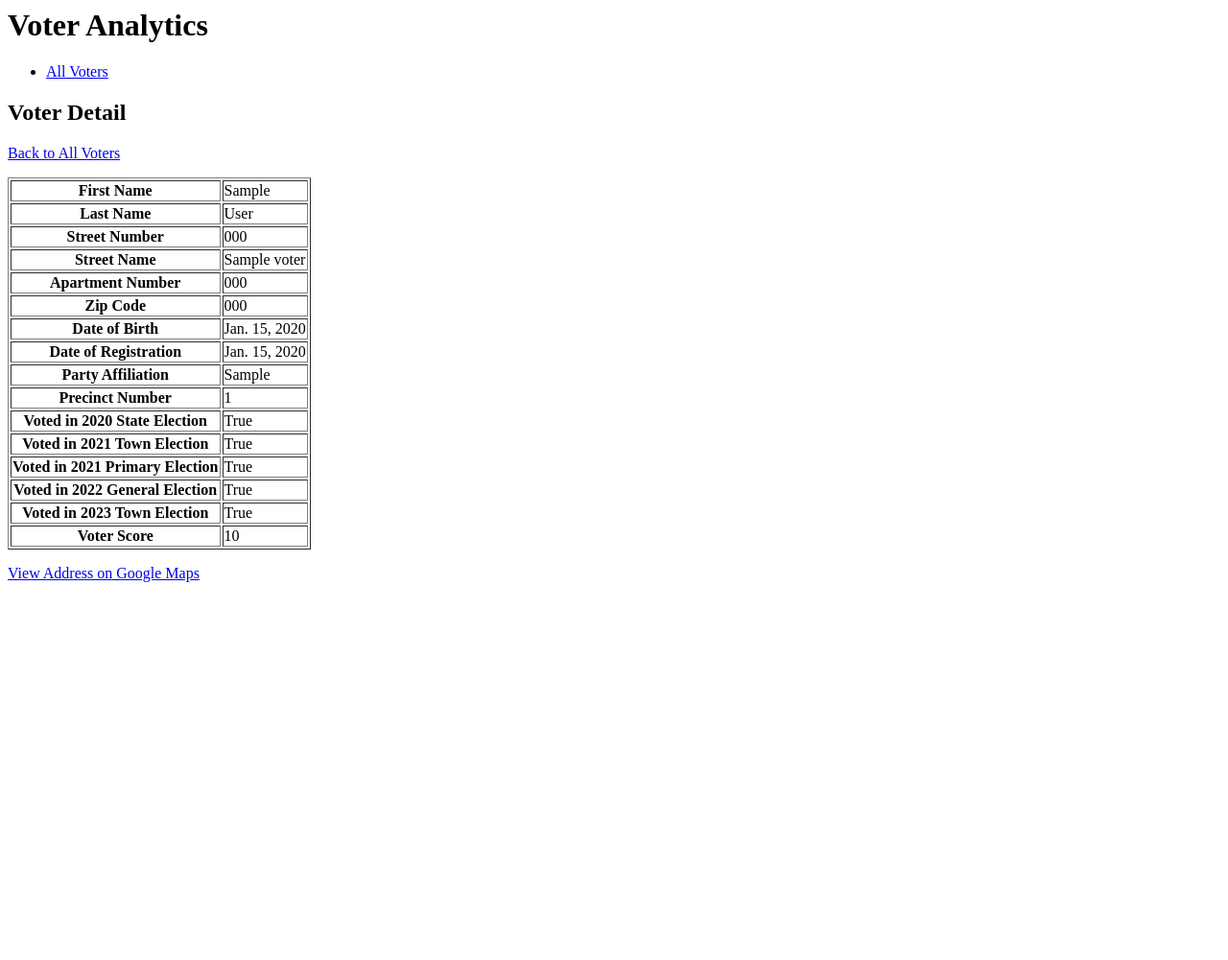
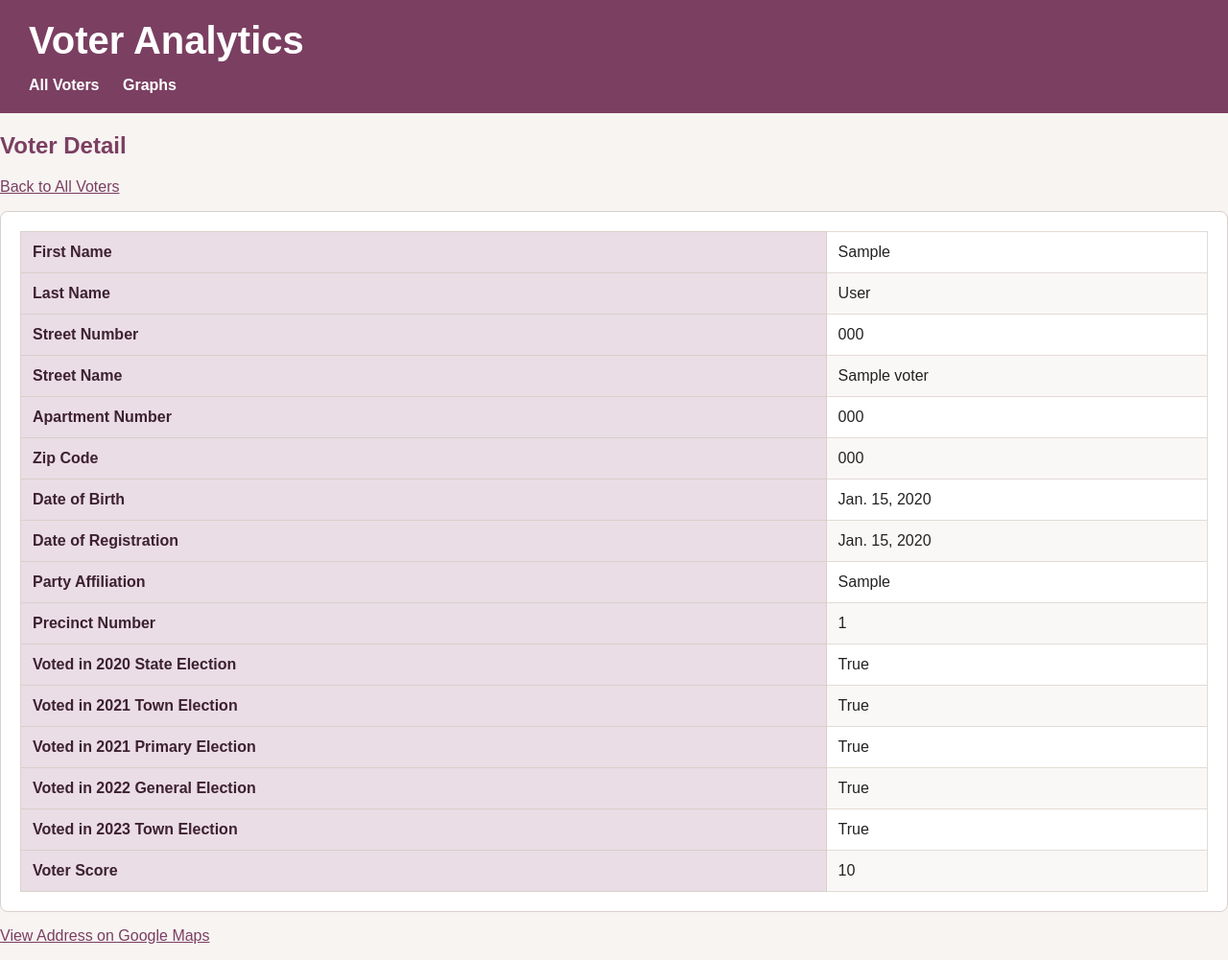
Before and after one commit to varadarohokale/cs412, a Django app: page /voter_analytics/voter/1 in a window 1280 px wide. Shown: the whole page at 96% size. Before the commit the page ends 607 px from the top, so only its background shows below. Run offline with Django 5.2, Linux system fonts and the light colour scheme; tables that the repository leaves empty hold one stand-in row (values such as "Sample post").

Commit message:
Task 3 completed

```diff
--- /dev/null
+++ b/static/voters.css
@@ -0,0 +1,184 @@
+/*
+    File: styles.css
+    Author: Varada Rohokale (vroho@bu.edu), 3/20/2026
+    Description: Basic styling for the voter_analytics application.
+    This file improves the visual appearance of the navigation,
+    forms, tables, and graph page.
+*/
+
+body {
+    font-family: Arial, Helvetica, sans-serif;
+    background-color: #f7f4f2;
+    color: #222222;
+    margin: 0;
+    padding: 0;
+}
+
+header {
+    background-color: #7b3f61;
+    color: white;
+    padding: 20px 30px;
+}
+
+header h1 {
+    margin: 0;
+    font-size: 40px;
+}
+
+nav ul {
+    list-style-type: none;
+    padding-left: 0;
+    margin-top: 15px;
+    margin-bottom: 0;
+}
+
+nav li {
+    display: inline-block;
+    margin-right: 20px;
+}
+
+nav a {
+    color: white;
+    text-decoration: none;
+    font-weight: bold;
+}
+
+nav a:hover {
+    text-decoration: underline;
+}
+
+.container {
+    width: 90%;
+    max-width: 1200px;
+    margin: 30px auto;
+}
+
+h2 {
+    color: #7b3f61;
+    margin-bottom: 20px;
+}
+
+.form-box {
+    background-color: white;
+    border: 1px solid #d8d0cb;
+    border-radius: 8px;
+    padding: 20px;
+    margin-bottom: 30px;
+}
+
+.form-box table {
+    border-collapse: collapse;
+}
+
+.form-box th {
+    text-align: right;
+    vertical-align: top;
+    padding: 10px 15px 10px 0;
+    color: #333333;
+}
+
+.form-box td {
+    padding: 8px 0;
+}
+
+select,
+input[type="text"] {
+    padding: 8px 10px;
+    border: 1px solid #bdb4ae;
+    border-radius: 6px;
+    background-color: white;
+    font-size: 15px;
+}
+
+input[type="checkbox"] {
+    margin-right: 8px;
+}
+
+input[type="submit"] {
+    background-color: #7b3f61;
+    color: white;
+    border: none;
+    padding: 10px 18px;
+    border-radius: 6px;
+    font-size: 15px;
+    cursor: pointer;
+}
+
+input[type="submit"]:hover {
+    background-color: #64324f;
+}
+
+.clear-link {
+    margin-left: 15px;
+    color: #7b3f61;
+    font-weight: bold;
+    text-decoration: none;
+}
+
+.clear-link:hover {
+    text-decoration: underline;
+}
+
+.table-box {
+    background-color: white;
+    border: 1px solid #d8d0cb;
+    border-radius: 8px;
+    padding: 20px;
+    overflow-x: auto;
+}
+
+table {
+    width: 100%;
+    border-collapse: collapse;
+}
+
+th {
+    background-color: #eadde5;
+    color: #3d2131;
+    text-align: left;
+    padding: 12px;
+    border: 1px solid #d8d0cb;
+}
+
+td {
+    padding: 12px;
+    border: 1px solid #e2dbd6;
+}
+
+tr:nth-child(even) {
+    background-color: #faf8f7;
+}
+
+tr:hover {
+    background-color: #f1ebee;
+}
+
+a {
+    color: #7b3f61;
+}
+
+a:hover {
+    color: #5a2e47;
+}
+
+.detail-table th {
+    width: 260px;
+}
+
+.pagination {
+    margin-bottom: 20px;
+    font-weight: bold;
+}
+
+.pagination a {
+    margin-right: 15px;
+    text-decoration: none;
+}
+
+.graph-box {
+    background-color: white;
+    border: 1px solid #d8d0cb;
+    border-radius: 8px;
+    padding: 20px;
+    margin-bottom: 30px;
+}
--- a/voter_analytics/models.py
+++ b/voter_analytics/models.py
@@ -67,7 +67,7 @@ def load_data():
     Voter.objects.all().delete()
 
     # Store the path to the CSV file that contains the voter data.
-    filename = "/Users/azs/Desktop/newton_voters.csv"
+    filename = "/Users/varadarohokale/Downloads/newton_voters.csv"
 
     # Open the CSV file and use a DictReader so that fields can be
     # accessed by column name instead of numerical index.
@@ -95,7 +95,7 @@ def load_data():
                 date_of_registration=parse_date(
                     row["Date of Registration"]
                 ),
-                party_affiliation=row["Party Affiliation"],
+                party_affiliation=row["Party Affiliation"].strip(),
                 precinct_number=row["Precinct Number"],
                 v20state=parse_boolean(row["v20state"]),
                 v21town=parse_boolean(row["v21town"]),
--- a/voter_analytics/templates/voter_analytics/base.html
+++ b/voter_analytics/templates/voter_analytics/base.html
@@ -14,11 +14,20 @@
 <body>
     <header>
         <h1>Voter Analytics</h1>
+        <link rel="stylesheet" href="{% static 'voters.css' %}">
 
-        <!-- Provide navigation links for the main pages. -->
         <nav>
             <ul>
-                <li><a href="{% url 'voters' %}">All Voters</a></li>
+            <li>
+                <a href="{% url 'voters' %}{% if current_query %}?{{ current_query }}{% endif %}">
+                    All Voters
+                </a>
+            </li>
+            <li>
+                <a href="{% url 'graphs' %}{% if current_query %}?{{ current_query }}{% endif %}">
+                    Graphs
+                </a>
+            </li>
             </ul>
         </nav>
     </header>
--- a/voter_analytics/templates/voter_analytics/voter_detail.html
+++ b/voter_analytics/templates/voter_analytics/voter_detail.html
@@ -15,6 +15,7 @@
 </p>
 
 <!-- Show all voter data fields in a readable table. -->
+<div class="table-box">
 <table border="1">
     <tr>
         <th>First Name</th>
@@ -96,6 +97,7 @@
         <td>{{ voter.voter_score }}</td>
     </tr>
 </table>
+</div>
 
 <!-- Provide a Google Maps link for the voter's address. -->
 <p>
--- a/voter_analytics/templates/voter_analytics/voters.html
+++ b/voter_analytics/templates/voter_analytics/voters.html
@@ -15,7 +15,7 @@
 </div>
 
 <!-- Show page navigation links when pagination is active. -->
-<div>
+<div class="pagination">
     {% if is_paginated %}
     {% if page_obj.has_previous %}
     <a href="?page={{ page_obj.previous_page_number }}
@@ -55,6 +55,7 @@
 </div>
 
 <!-- Show the selected voter fields in a table. -->
+<div  class="table-box">
 <table border="1">
     <tr>
         <th>Name</th>
@@ -83,4 +84,5 @@
     </tr>
     {% endfor %}
 </table>
+</div>
 {% endblock %}
--- a/voter_analytics/urls.py
+++ b/voter_analytics/urls.py
@@ -9,4 +9,5 @@ from . import views
 urlpatterns = [
     path("", views.VoterListView.as_view(), name="voters"),
     path("voter/<int:pk>", views.VoterDetailView.as_view(), name="voter"),
+    path("graphs", views.GraphsView.as_view(), name="graphs"),
 ]
--- a/voter_analytics/views.py
+++ b/voter_analytics/views.py
@@ -1,10 +1,12 @@
 # File: views.py
 # Author: Varada Rohokale (vroho@bu.edu), 3/20/2026
 # Description: View definitions for the voter_analytics application.
-# This file defines the ListView for showing/filtering voters and
-# the DetailView for showing one voter record.
+# This file defines views for listing voters, viewing one voter, and
+# displaying graphs of aggregate voter data.
 
 from django.views.generic import DetailView, ListView
+import plotly
+import plotly.graph_objs as go
 
 from .models import Voter
 
@@ -19,7 +21,6 @@ class VoterListView(ListView):
 
     def get_queryset(self):
         """Return the queryset of voters after applying filters."""
-        # Start with all voters ordered in a readable way.
         voter_list = super().get_queryset().order_by("last_name",
                                                      "first_name")
 
@@ -31,7 +32,7 @@ class VoterListView(ListView):
                     party_affiliation=party_affiliation
                 )
 
-        # Filter by minimum year of birth if one was selected.
+        # Filter by minimum year of birth if the user selected one.
         if "min_dob" in self.request.GET:
             min_dob = self.request.GET["min_dob"]
             if min_dob:
@@ -39,7 +40,7 @@ class VoterListView(ListView):
                     date_of_birth__year__gte=min_dob
                 )
 
-        # Filter by maximum year of birth if one was selected.
+        # Filter by maximum year of birth if the user selected one.
         if "max_dob" in self.request.GET:
             max_dob = self.request.GET["max_dob"]
             if max_dob:
@@ -53,8 +54,7 @@ class VoterListView(ListView):
             if voter_score:
                 voter_list = voter_list.filter(voter_score=voter_score)
 
-        # Filter by participation in each election checkbox.
-        # Each checked box means the voter must have voted in that election.
+        # Filter by election participation checkboxes.
         if "v20state" in self.request.GET:
             voter_list = voter_list.filter(v20state=True)
 
@@ -74,29 +74,22 @@ class VoterListView(ListView):
 
     def get_context_data(self, **kwargs):
         """Return the template context for the voter list page."""
-        # Start with the superclass context data.
         context = super().get_context_data(**kwargs)
 
-        # Provide all distinct party affiliations for the drop-down menu.
+        # Provide values needed by the filtering form.
         party_choices = (
             Voter.objects.values_list("party_affiliation", flat=True)
             .distinct()
             .order_by("party_affiliation")
         )
+        birth_years = range(1900, 2027)
+        voter_scores = [0, 1, 2, 3, 4, 5]
 
-        # Provide a list of years for the date of birth drop-downs.
-        birth_years = range(1900, 2027)
-
-        # Provide the allowable voter scores.
-        voter_scores = range(0, 6)
-
-        # Add these lists to the template context.
         context["party_choices"] = party_choices
         context["birth_years"] = birth_years
         context["voter_scores"] = voter_scores
 
-        # Save the user's current filter selections so the form keeps
-        # previously selected values after the search is submitted.
+        # Keep track of previously selected form values.
         context["current_party_affiliation"] = self.request.GET.get(
             "party_affiliation", ""
         )
@@ -106,12 +99,14 @@ class VoterListView(ListView):
             "voter_score", ""
         )
 
-        # Store checkbox state so checked boxes stay checked.
         context["current_v20state"] = "v20state" in self.request.GET
         context["current_v21town"] = "v21town" in self.request.GET
         context["current_v21primary"] = "v21primary" in self.request.GET
         context["current_v22general"] = "v22general" in self.request.GET
         context["current_v23town"] = "v23town" in self.request.GET
+
+        context["clear_url"] = "/voter_analytics/"
+        context["current_query"] = self.request.GET.urlencode()
 
         return context
 
@@ -125,24 +120,234 @@ class VoterDetailView(DetailView):
 
     def get_context_data(self, **kwargs):
         """Return the template context for one voter detail page."""
-        # Start with the superclass context data.
         context = super().get_context_data(**kwargs)
         voter = context["voter"]
 
-        # Build the full street address for display and Google Maps.
-        full_address = (
-            f"{voter.street_number} {voter.street_name}, "
-            f"Newton, MA {voter.zip_code}"
-        )
-
-        # If there is an apartment number, include it in the address.
+        # Build a full address string for the Google Maps link.
         if voter.apartment_number:
             full_address = (
                 f"{voter.street_number} {voter.street_name}, "
-                f"Apt {voter.apartment_number}, Newton, MA {voter.zip_code}"
+                f"Apt {voter.apartment_number}, Newton, MA "
+                f"{voter.zip_code}"
+            )
+        else:
+            full_address = (
+                f"{voter.street_number} {voter.street_name}, "
+                f"Newton, MA {voter.zip_code}"
             )
 
-        # Add the formatted address to the context.
         context["full_address"] = full_address
+        return context
+
+
+class GraphsView(ListView):
+    """Display graphs of aggregate voter data."""
+
+    template_name = "voter_analytics/graphs.html"
+    model = Voter
+    context_object_name = "voters"
+
+    def get_queryset(self):
+        """Return the queryset of voters after applying filters."""
+        voter_list = super().get_queryset().order_by("last_name",
+                                                     "first_name")
+
+        # Filter by party affiliation if the user selected one.
+        if "party_affiliation" in self.request.GET:
+            party_affiliation = self.request.GET["party_affiliation"]
+            if party_affiliation:
+                voter_list = voter_list.filter(
+                    party_affiliation=party_affiliation
+                )
+
+        # Filter by minimum year of birth if the user selected one.
+        if "min_dob" in self.request.GET:
+            min_dob = self.request.GET["min_dob"]
+            if min_dob:
+                voter_list = voter_list.filter(
+                    date_of_birth__year__gte=min_dob
+                )
+
+        # Filter by maximum year of birth if the user selected one.
+        if "max_dob" in self.request.GET:
+            max_dob = self.request.GET["max_dob"]
+            if max_dob:
+                voter_list = voter_list.filter(
+                    date_of_birth__year__lte=max_dob
+                )
+
+        # Filter by voter score if the user selected one.
+        if "voter_score" in self.request.GET:
+            voter_score = self.request.GET["voter_score"]
+            if voter_score:
+                voter_list = voter_list.filter(voter_score=voter_score)
+
+        # Filter by election participation checkboxes.
+        if "v20state" in self.request.GET:
+            voter_list = voter_list.filter(v20state=True)
+
+        if "v21town" in self.request.GET:
+            voter_list = voter_list.filter(v21town=True)
+
+        if "v21primary" in self.request.GET:
+            voter_list = voter_list.filter(v21primary=True)
+
+        if "v22general" in self.request.GET:
+            voter_list = voter_list.filter(v22general=True)
+
+        if "v23town" in self.request.GET:
+            voter_list = voter_list.filter(v23town=True)
+
+        return voter_list
+
+    def get_context_data(self, **kwargs):
+        """Return the template context for the graphs page."""
+        context = super().get_context_data(**kwargs)
+
+        # Provide values needed by the filtering form.
+        party_choices = (
+            Voter.objects.values_list("party_affiliation", flat=True)
+            .distinct()
+            .order_by("party_affiliation")
+        )
+        birth_years = range(1900, 2027)
+        voter_scores = [0, 1, 2, 3, 4, 5]
+
+        context["party_choices"] = party_choices
+        context["birth_years"] = birth_years
+        context["voter_scores"] = voter_scores
+
+        # Keep track of previously selected form values.
+        context["current_party_affiliation"] = self.request.GET.get(
+            "party_affiliation", ""
+        )
+        context["current_min_dob"] = self.request.GET.get("min_dob", "")
+        context["current_max_dob"] = self.request.GET.get("max_dob", "")
+        context["current_voter_score"] = self.request.GET.get(
+            "voter_score", ""
+        )
+
+        context["current_v20state"] = "v20state" in self.request.GET
+        context["current_v21town"] = "v21town" in self.request.GET
+        context["current_v21primary"] = "v21primary" in self.request.GET
+        context["current_v22general"] = "v22general" in self.request.GET
+        context["current_v23town"] = "v23town" in self.request.GET
+
+        # Use the filtered queryset to build all graphs.
+        voters = self.get_queryset()
+
+
+        # Graph 1: Distribution of voters by year of birth.
+        year_counts = {}
+
+        # Count how many voters were born in each year.
+        for voter in voters:
+            birth_year = voter.date_of_birth.year
+
+            if birth_year in year_counts:
+                year_counts[birth_year] += 1
+            else:
+                year_counts[birth_year] = 1
+
+        # Sort the years so the bars appear in chronological order.
+        x_years = sorted(year_counts.keys())
+        y_year_counts = []
+
+        # Build the y-values in the same order as the sorted years.
+        for year in x_years:
+            y_year_counts.append(year_counts[year])
+
+        fig_year = go.Bar(x=x_years, y=y_year_counts)
+        graph_div_year = plotly.offline.plot(
+            {
+                "data": [fig_year],
+                "layout": {
+                    "title": (
+                        f"Voter Distribution by Year of Birth "
+                        f"(n={len(voters)})"
+                    ),
+                    "xaxis": {
+                        "type": "category",
+                    },
+                },
+            },
+            auto_open=False,
+            output_type="div",
+        )
+        context["graph_div_year"] = graph_div_year
+
+
+        # Graph 2: Distribution of voters by party affiliation.
+        party_counts = {}
+
+        # Count how many voters belong to each party affiliation.
+        for voter in voters:
+            party = voter.party_affiliation
+
+            if party in party_counts:
+                party_counts[party] += 1
+            else:
+                party_counts[party] = 1
+
+        x_parties = list(party_counts.keys())
+        y_party_counts = list(party_counts.values())
+
+        fig_party = go.Pie(labels=x_parties, values=y_party_counts)
+        graph_div_party = plotly.offline.plot(
+            {
+                "data": [fig_party],
+                "layout_title_text":
+                    f"Voter Distribution by Party Affiliation "
+                    f"(n={len(voters)})",
+            },
+            auto_open=False,
+            output_type="div",
+        )
+        context["graph_div_party"] = graph_div_party
+
+
+        # Graph 3: Count of voters who voted in each election.
+
+        # Store the election field names in the order they should appear
+        # on the x-axis of the bar chart.
+        election_names = [
+            "v20state",
+            "v21town",
+            "v21primary",
+            "v22general",
+            "v23town",
+        ]
+
+        # Count how many voters in the filtered queryset voted in each
+        # of the five elections.
+        election_counts = [
+            voters.filter(v20state=True).count(),
+            voters.filter(v21town=True).count(),
+            voters.filter(v21primary=True).count(),
+            voters.filter(v22general=True).count(),
+            voters.filter(v23town=True).count(),
+        ]
+
+        # Create a bar chart showing the count of voters who voted in
+        # each election.
+        fig_election = go.Bar(x=election_names, y=election_counts)
+
+        # Convert the bar chart into an HTML div so it can be displayed
+        # in the template.
+        graph_div_election = plotly.offline.plot(
+            {
+                "data": [fig_election],
+                "layout_title_text":
+                    f"Vote Count by Election (n={len(voters)})",
+            },
+            auto_open=False,
+            output_type="div",
+        )
+
+        # Add the graph div to the template context.
+        context["graph_div_election"] = graph_div_election
+
+        context["clear_url"] = "/voter_analytics/graphs"
+        context["current_query"] = self.request.GET.urlencode()
 
         return context
```
Also changed, not shown: voter_analytics/templates/voter_analytics/graphs.html (added, +31 -0 lines), voter_analytics/templates/voter_analytics/search.html (+9 -8 lines), voter_analytics/migrations/0001_initial.py (added), 1 other file.
